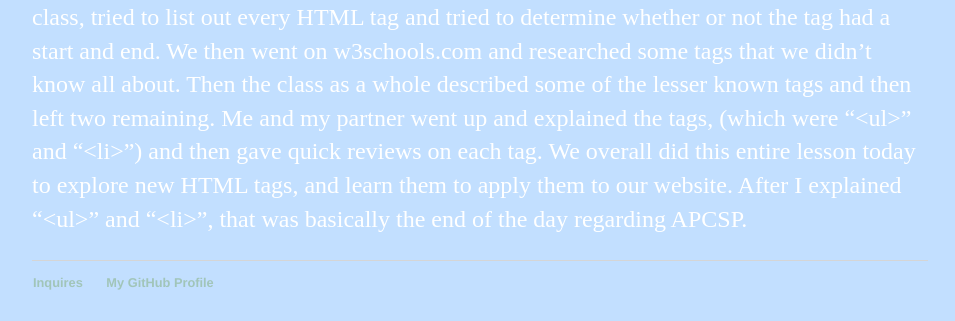
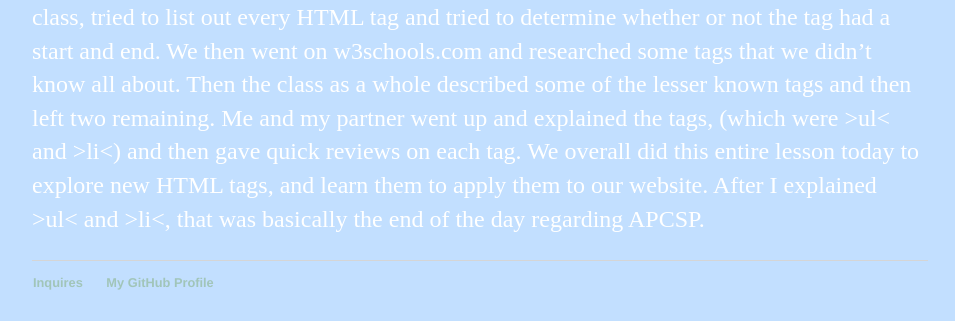
Before and after one commit to albertof4112/albertof4112.github.io, a Jekyll site: the page built from _posts/2018-10-05-weekly-reflection-03.md, in a window 1280 px wide. Shown: the part 906-1227 px from the top of the page, without its empty margins (160-1115 px from the left). Built offline with Jekyll 4.4.1, drawn with Linux system fonts in a browser that asks for light colours; part of the change alters nothing that is shown; some of the changed text lies outside the part shown.

```diff
--- a/_posts/2018-10-05-weekly-reflection-03.md
+++ b/_posts/2018-10-05-weekly-reflection-03.md
@@ -15,4 +15,4 @@ instant results, so we went on thimble since GitHub takes some time to respond t
 wrote down what happened in class for the day, and organized for now, the reflection of the day for Monday.
 
 Next up, we have first period APCSP on Wednesday the class was given a worksheet with a foundatioin of code for our webpages. It was
-basically the starter code for our GitHub websites and what we had to do was describe the structure of the HTML pages. I started doing this by listing tags on the HTML, and describing what I think they do. We then as a class, tried to list out every HTML tag and tried to determine whether or not the tag had a start and end. We then went on w3schools.com and researched some tags that we didn't know all about. Then the class as a whole described some of the lesser known tags and then left two remaining. Me and my partner went up and explained the tags, (which were "<ul>" and "<li>") and then gave quick reviews on each tag. We overall did this entire lesson today to explore new HTML tags, and learn them to apply them to our  website. After I explained "<ul>" and "<li>", that was basically the end of the day regarding APCSP.
+basically the starter code for our GitHub websites and what we had to do was describe the structure of the HTML pages. I started doing this by listing tags on the HTML, and describing what I think they do. We then as a class, tried to list out every HTML tag and tried to determine whether or not the tag had a start and end. We then went on w3schools.com and researched some tags that we didn't know all about. Then the class as a whole described some of the lesser known tags and then left two remaining. Me and my partner went up and explained the tags, (which were >ul< and >li<) and then gave quick reviews on each tag. We overall did this entire lesson today to explore new HTML tags, and learn them to apply them to our  website. After I explained >ul< and >li<, that was basically the end of the day regarding APCSP.
```
